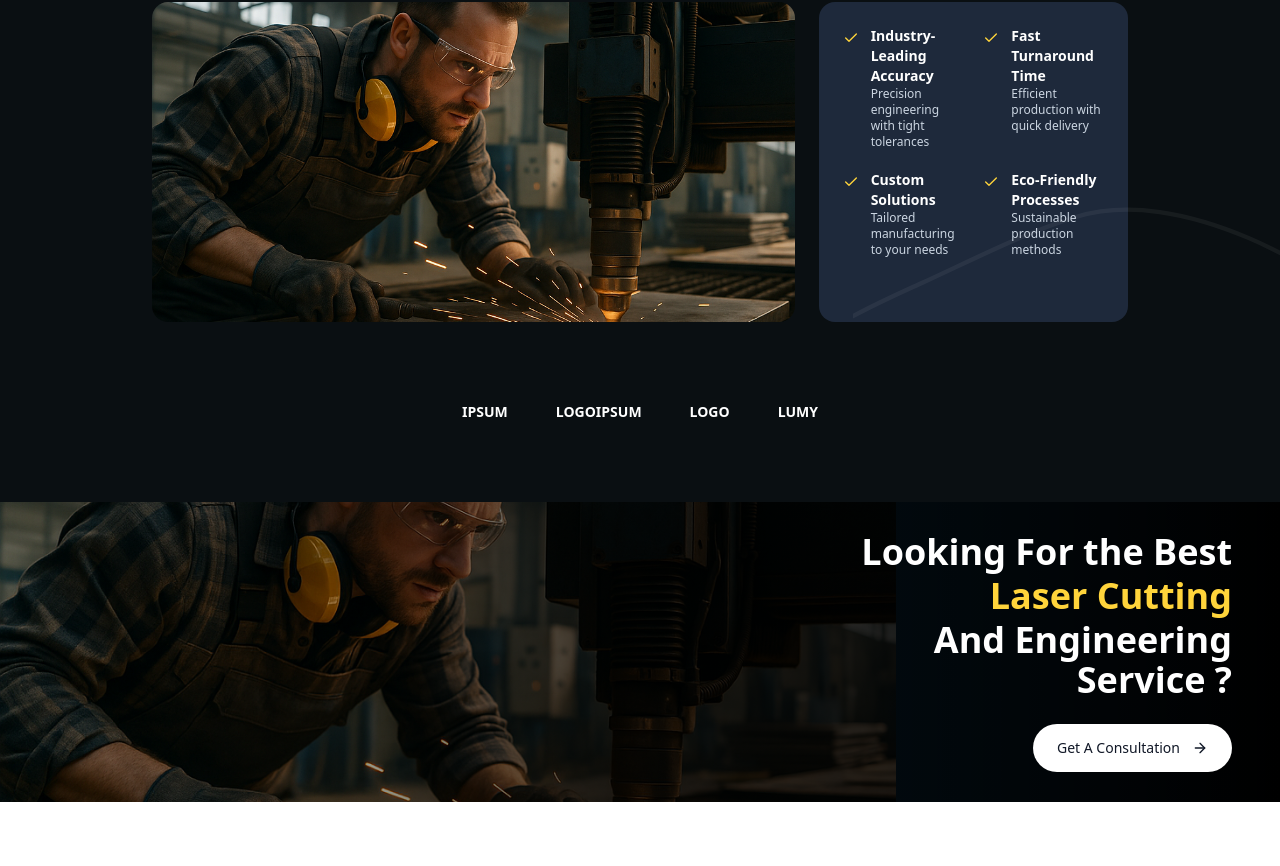
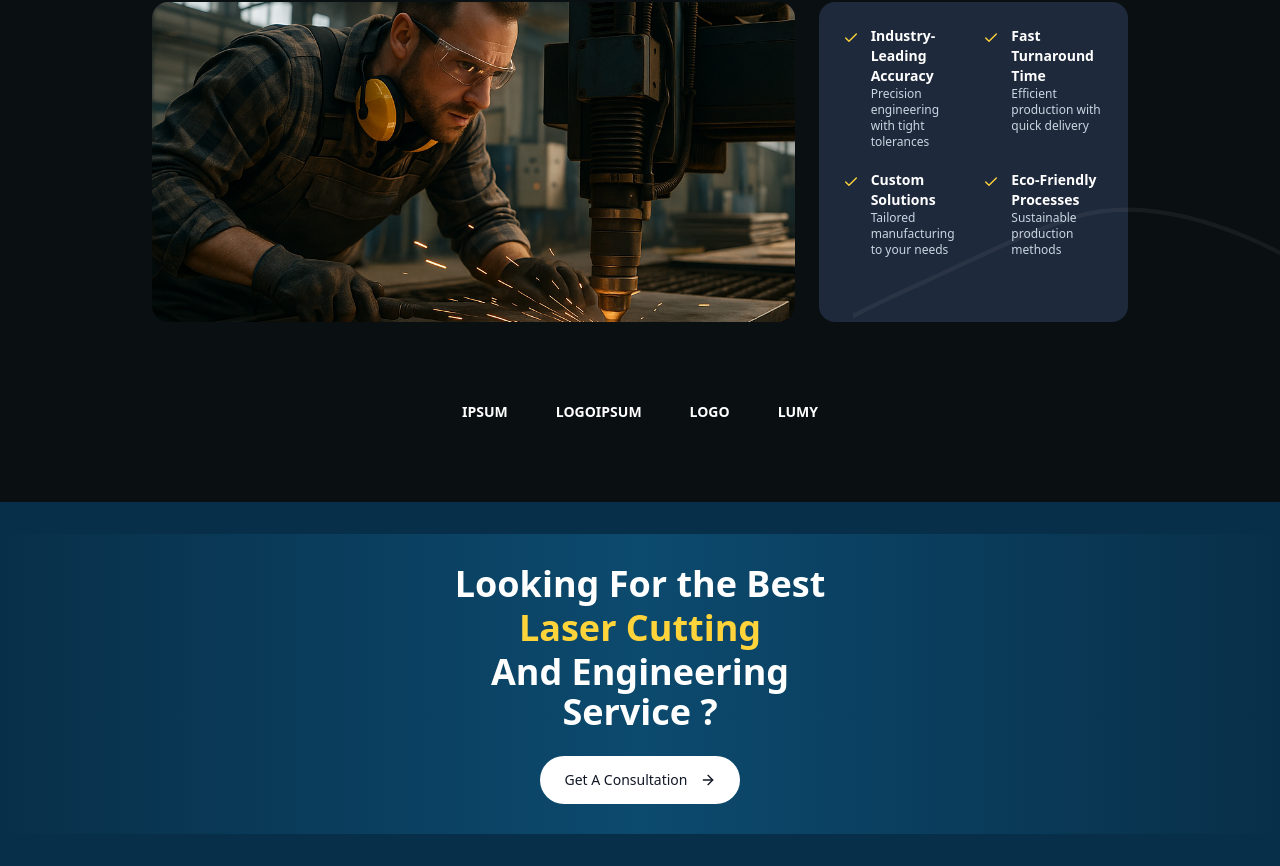
Before and after one commit to projecrt/precision-hero-design-15, a React (Vite) app: page / in a window 1280 px wide. Shown: the part 3604-4470 px from the top of the page. Before the commit the page ends 4406 px from the top, so only its background shows below. Built offline with nearby package versions, Linux system fonts and the light colour scheme.

Commit message:
Refactor: Update ConsultationBanner
Center content, change background, and add rounded corners.

```diff
--- a/src/components/ConsultationBanner.tsx
+++ b/src/components/ConsultationBanner.tsx
@@ -6,25 +6,16 @@ import { Button } from '@/components/ui/button';
 const ConsultationBanner = () => {
   return (
     <section className="relative w-full overflow-hidden">
-      {/* Background Image with Gradient Overlay */}
-      <div className="relative h-[400px] md:h-[300px] w-full">
-        {/* Background Image - Industrial welder with sparks */}
-        <div className="absolute top-0 left-0 w-[70%] h-full">
-          <img
-            src="/lovable-uploads/9d3d61ff-3d00-4d16-8b53-70f573b03f22.png"
-            alt="Industrial welder working with visible sparks"
-            className="w-full h-full object-cover"
-          />
-        </div>
+      {/* Container with sky background and rounded corners */}
+      <div className="relative h-[400px] md:h-[300px] w-full bg-sky-950 rounded-xl mx-auto my-8 max-w-7xl">
+        {/* Gradient Overlay - Maintain some visual interest */}
+        <div className="absolute top-0 left-0 w-full h-full bg-gradient-to-r from-sky-950 via-sky-900 to-sky-950 rounded-xl"></div>
 
-        {/* Gradient Overlay - Left to right (transparent to black) */}
-        <div className="absolute top-0 left-0 w-full h-full bg-gradient-to-r from-transparent via-black/70 to-black"></div>
-
-        {/* Content Container - Right aligned */}
-        <div className="absolute top-0 right-0 h-full w-full md:w-[60%] flex items-center justify-end">
-          <div className="p-8 md:p-12 max-w-lg flex flex-col items-end space-y-6">
+        {/* Content Container - Centered */}
+        <div className="absolute top-0 left-0 w-full h-full flex items-center justify-center">
+          <div className="p-8 md:p-12 max-w-lg flex flex-col items-center space-y-6 text-center">
             {/* Heading - 3 lines with different styling */}
-            <div className="text-right">
+            <div>
               <h2 className="text-3xl md:text-4xl font-extrabold leading-tight">
                 <span className="text-white block mb-1">Looking For the Best</span>
                 <span className="text-highlight-yellow block mb-1">Laser Cutting</span>
```
